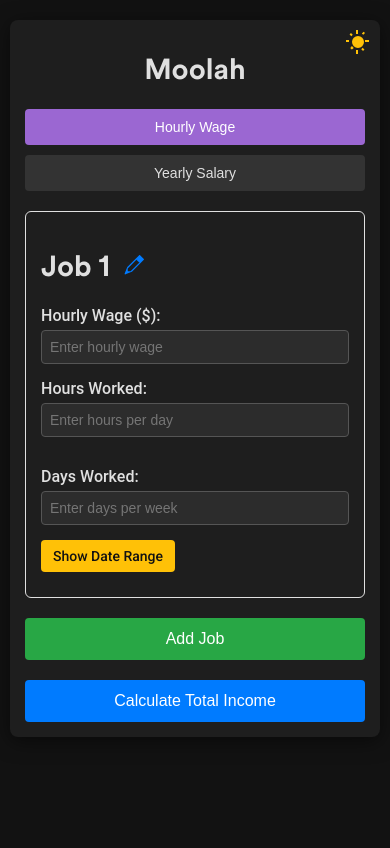
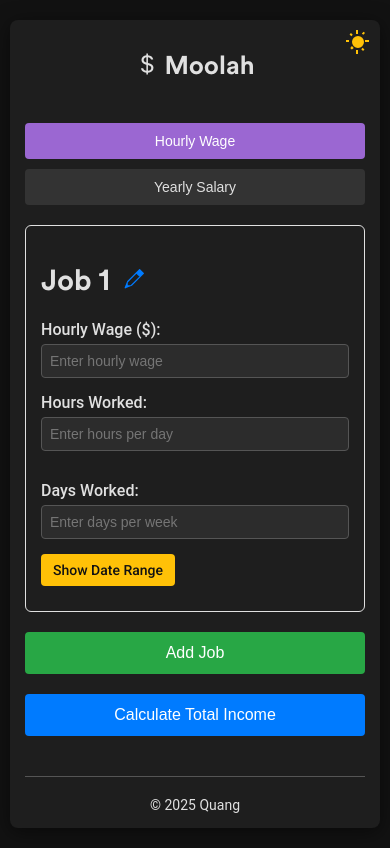
Before and after one commit to quangshuynh/moolah, a React (Create React App) app: page / in a window 390 px wide. Built offline with nearby package versions, Linux system fonts and the light colour scheme.

Commit message:
added logo kinda and footer

```diff
--- a/src/App.css
+++ b/src/App.css
@@ -460,6 +460,39 @@ h1, h2 {
   transform: scale(1.1);
 }
 
+.title-container {
+  display: flex;
+  justify-content: center;
+  align-items: center;
+  margin-bottom: 20px;
+}
+
+.app-title {
+  display: flex;
+  align-items: center;
+  font-family: 'circular-bold', sans-serif;
+  font-size: 2rem;
+}
+
+.money-logo {
+  margin-right: 5px;
+  margin-bottom: 7px;
+  display: inline-flex;
+  vertical-align: middle;
+}
+
+.footer {
+  text-align: center;
+  margin-top: 40px;
+  padding-top: 20px;
+  border-top: 1px solid #ccc;
+  font-size: 14px;
+}
+
+.app-container.dark .footer {
+  border-top: 1px solid #555;
+}
+
 /* tablets and small desktops */
 @media (max-width: 768px) {
   .app-container {
@@ -484,6 +517,14 @@ h1, h2 {
 
   h1, h2 {
     font-size: 1.8rem;
+  }
+
+  .app-title {
+    font-size: 1.8rem;
+  }
+  .money-logo svg {
+    width: 28px;
+    height: 28px;
   }
 }
 
@@ -519,4 +560,12 @@ h1, h2 {
   .checkbox-group {
     flex-direction: column;
   }
+
+  .app-title {
+    font-size: 1.6rem;
+  }
+  .money-logo svg {
+    width: 24px;
+    height: 24px;
+  }
 }
--- a/src/App.js
+++ b/src/App.js
@@ -146,7 +146,16 @@ function App() {
           )}
         </button>
       </header>
-      <h1>Moolah</h1>
+      <div className="title-container">
+        <h1 className="app-title">
+          <span className="money-logo">
+          <svg xmlns="http://www.w3.org/2000/svg" width="35" height="35" fill="currentColor" class="bi bi-currency-dollar" viewBox="0 0 16 16">
+            <path d="M4 10.781c.148 1.667 1.513 2.85 3.591 3.003V15h1.043v-1.216c2.27-.179 3.678-1.438 3.678-3.3 0-1.59-.947-2.51-2.956-3.028l-.722-.187V3.467c1.122.11 1.879.714 2.07 1.616h1.47c-.166-1.6-1.54-2.748-3.54-2.875V1H7.591v1.233c-1.939.23-3.27 1.472-3.27 3.156 0 1.454.966 2.483 2.661 2.917l.61.162v4.031c-1.149-.17-1.94-.8-2.131-1.718zm3.391-3.836c-1.043-.263-1.6-.825-1.6-1.616 0-.944.704-1.641 1.8-1.828v3.495l-.2-.05zm1.591 1.872c1.287.323 1.852.859 1.852 1.769 0 1.097-.826 1.828-2.2 1.939V8.73z"/>
+          </svg>
+          </span>
+          Moolah
+        </h1>
+      </div>
       <div className="calc-mode-selector">
         <button
           className={calcMode === "job" ? "active" : ""}
@@ -215,6 +224,17 @@ function App() {
                   onChange={(e) => handleJobChange(index, 'hourlyWage', e.target.value)}
                 />
               </div>
+            {/* {!job.showDateRange && (
+                <div className="input-group">
+                  <label>Hours Per Day:</label>
+                  <input
+                    type="number"
+                    placeholder="Enter hours per day"
+                    value={job.hoursPerDay}
+                    onChange={(e) => handleJobChange(index, 'hoursPerDay', e.target.value)}
+                  />
+                </div>
+              )} */}
               {job.hourlyWage && parseFloat(job.hourlyWage) > 0 && (
                 <>
                   <button
@@ -267,17 +287,6 @@ function App() {
                   />
                 </div>
               </div>
-              {/* {!job.showDateRange && (
-                <div className="input-group">
-                  <label>Hours Per Day:</label>
-                  <input
-                    type="number"
-                    placeholder="Enter hours per day"
-                    value={job.hoursPerDay}
-                    onChange={(e) => handleJobChange(index, 'hoursPerDay', e.target.value)}
-                  />
-                </div>
-              )} */}
               <button
                 type="button"
                 className="show-date-range-btn"
@@ -386,6 +395,9 @@ function App() {
           )}
         </div>
       )}
+      <footer className="footer">
+      © {new Date().getFullYear()} Quang
+      </footer>
     </div>
   );
 }
```
